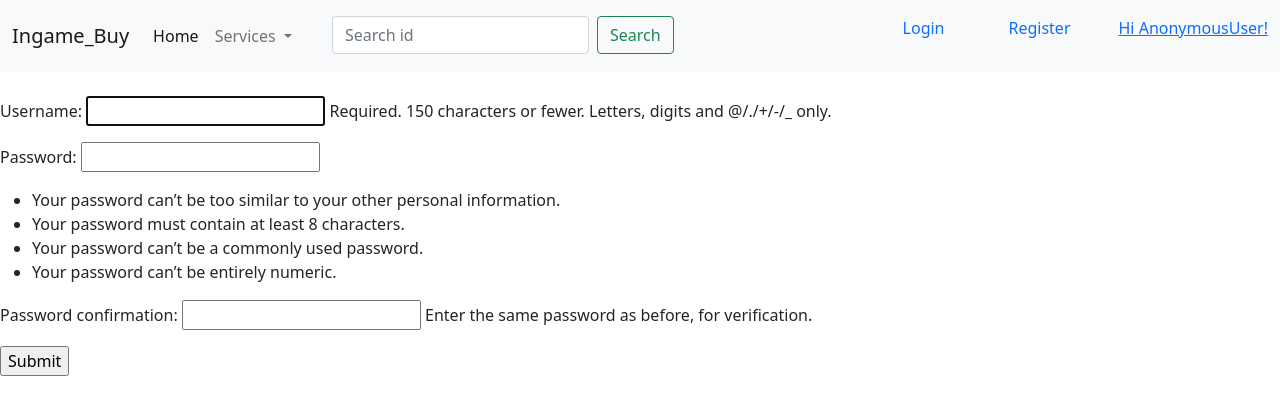
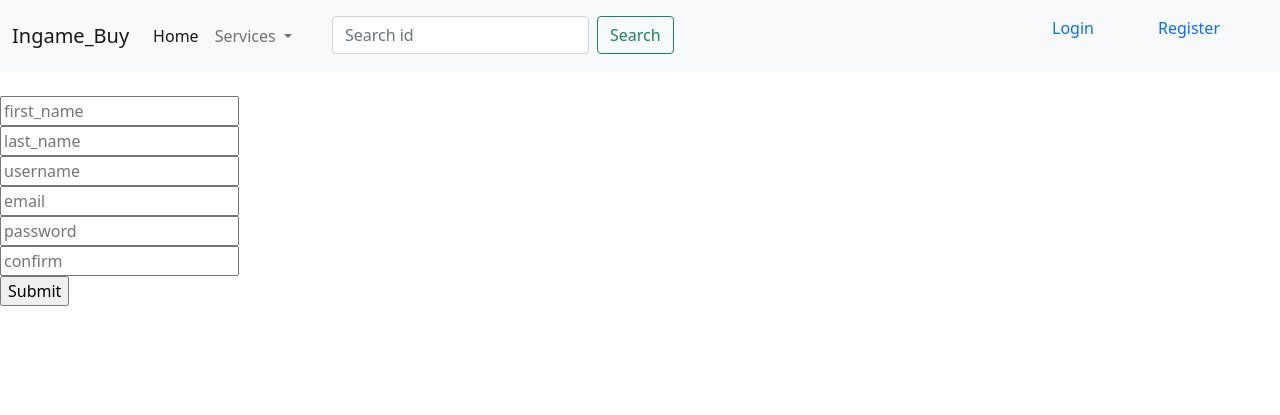
Before and after one commit to VijayKumar-hash/Django_project, a Django app: page /register in a window 1280 px wide. Shown: the top 415 px of the page. Run offline with Django 3.2, Linux system fonts and the light colour scheme.

Commit message:
completed

```diff
--- a/home/urls.py
+++ b/home/urls.py
@@ -4,9 +4,9 @@ from . import views
 app_name = 'home'
 
 urlpatterns = [
+    path('loginuser',views.loginuser,name='loginuser'),
+    path('logoutuser',views.logoutuser,name='logoutuser'),
+    path('register',views.register, name='register'),
     path('home',views.index,name='index'),
-    path('Login',views.Loginuser,name='Login'),
-    path('logout',views.Logoutuser,name='Logout'),
-    path('register',views.register, name='register'),
-    path('',views.index, name='index')
+    path('',views.index, name='index'),
 ]
--- a/home/views.py
+++ b/home/views.py
@@ -1,9 +1,9 @@
+from django.http import HttpResponse
+from django.contrib import messages
 from django.contrib import auth
-from django.http import HttpResponse
+from django.contrib.auth.models import User,auth
+from django.contrib.auth import authenticate,login,logout
 from django.shortcuts import render,redirect
-from django.contrib.auth.models import User
-from django.contrib.auth import logout, login,authenticate
-from django.contrib.auth.forms import UserCreationForm
 
 
 # Create your views here.
@@ -11,32 +11,54 @@ def index(request):
     return render (request,'index.html')
 
 def register(request):
-    form = UserCreationForm()
+    if request.method=='POST':
+        first_name=request.POST['first_name']
+        last_name=request.POST['last_name']
+        email=request.POST['email']
+        password1=request.POST['password1']
+        password2=request.POST['password2']
+        username=request.POST['username']
 
-    if request.method=='POST':
-        form = UserCreationForm(request.POST)
+        if password1==password2:
+            if User.objects.filter(username=username).exists():
+                messages.info(request,'user already exists!!')
+                return redirect('/register')
 
-        if form.is_valid():
-            form.save()
-            return redirect('Login')
+            elif User.objects.filter(email=email).exists():
+                messages.info(request,'email already exists')
+                return redirect('/register')
 
-    context = {'form':form}
-    return render(request,'register.html',context)
+            else:
+                user = User.objects.create_user(first_name=first_name,last_name=last_name,password=password2,email=email,username=username)
+                user.save()
+                return redirect('/loginuser')
+
+        else:
+            messages.error(request,'password not matching')
+            return redirect('register')
 
 
-def Loginuser(request):
+    else:
+        return render(request,'register.html')
+
+def loginuser(request):
     if request.method=='POST':
-        user = request.POST.get('user')
-        pwd = request.POST.get('password')
-        user = authenticate(user=user,password=pwd)
+        username = request.POST['username']
+        password = request.POST['password']
 
-        if user is None:
-            login(request,user)
+        user = auth.authenticate(username=username,password=password)
+
+        if user is not None:
+            auth.login(request,user)
+            return redirect('/')
+
         else:
-            pass
+            messages.info(request,'Invalid credentials!!!!')
+            return redirect('/loginuser')
 
-    return render(request,'Login.html')
+    else:
+        return render(request,'login.html')
 
-def Logoutuser(request):
-    logout(request)
-    return redirect("/Login.html")
+def logoutuser(request):
+    auth.logout(request)
+    return redirect('/')
--- a/template/base.html
+++ b/template/base.html
@@ -52,18 +52,27 @@
      </ul>
     </div>
     <div class="container-navbar">
+    {% if user.is_authenticated %}
       <ul>
-      <a class="nav-link" href="Login">Login</a>
+        Hello {{request.user}}
+      </ul>
+      <ul>
+        <a class="nav-link" href="logoutuser">Logout</a>
+      </ul>
+      {% else %}
+        <ul>
+          <a class="nav-link" href="loginuser">Login</a>
         </ul>
         </div>
         <div>
         <ul>
           <a class="nav-link" href="register">Register</a>
         </ul>
+        {% endif %}
     </div>
     <div>
     <ul>
-      <a class="nav-item">Hi  {{request.user}}!</a>
+      <a class="nav-item"></a>
     </ul>
     </div>
   </div>
--- a/template/register.html
+++ b/template/register.html
@@ -1,9 +1,21 @@
 {% extends 'base.html' %}
 
 {% block body %}
-<form method="POST" action="Login">
+<form method="post" action="register">
 {% csrf_token %}
-{{form.as_p}}
-<input type="submit" name="Create User">
+<input type="text" name="first_name" placeholder="first_name"><br>
+<input type="text" name="last_name" placeholder="last_name"><br>
+<input type="text" name="username" placeholder="username"><br>
+<input type="email" name="email" placeholder="email"><br>
+<input type="password" name="password1" placeholder="password"><br>
+<input type="password" name="password2" placeholder="confirm"><br>
+<input type="submit">
 </form>
+
+<div>
+{% for message in messages %}
+    <h2>{{message}}</h2>
+{% endfor%}
+</div>
+
 {% endblock body %}
```
Also changed, not shown: template/Login.html (+10 -18 lines), db.sqlite3. Lines whose indentation alone changed are shown as unchanged.
